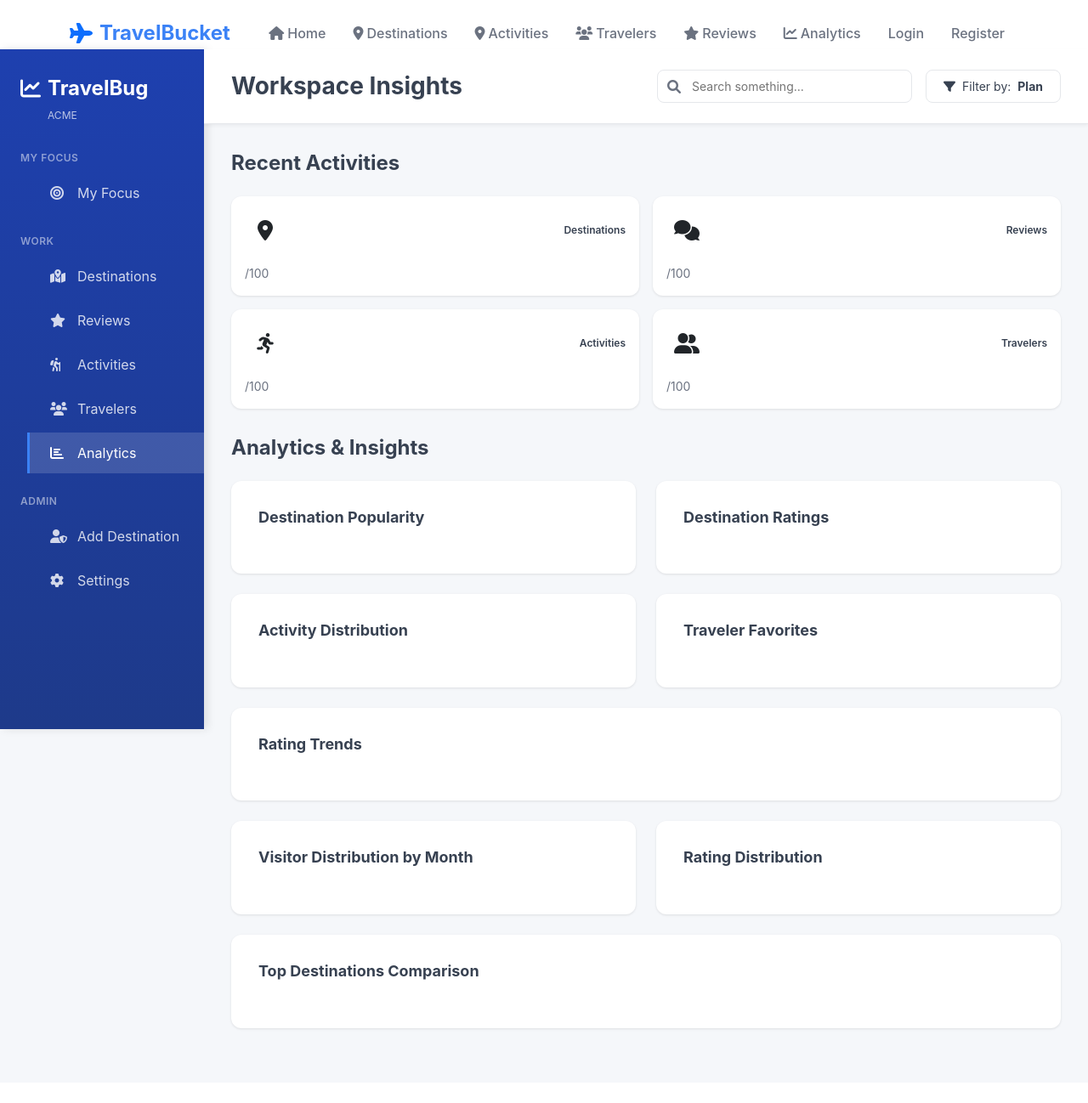
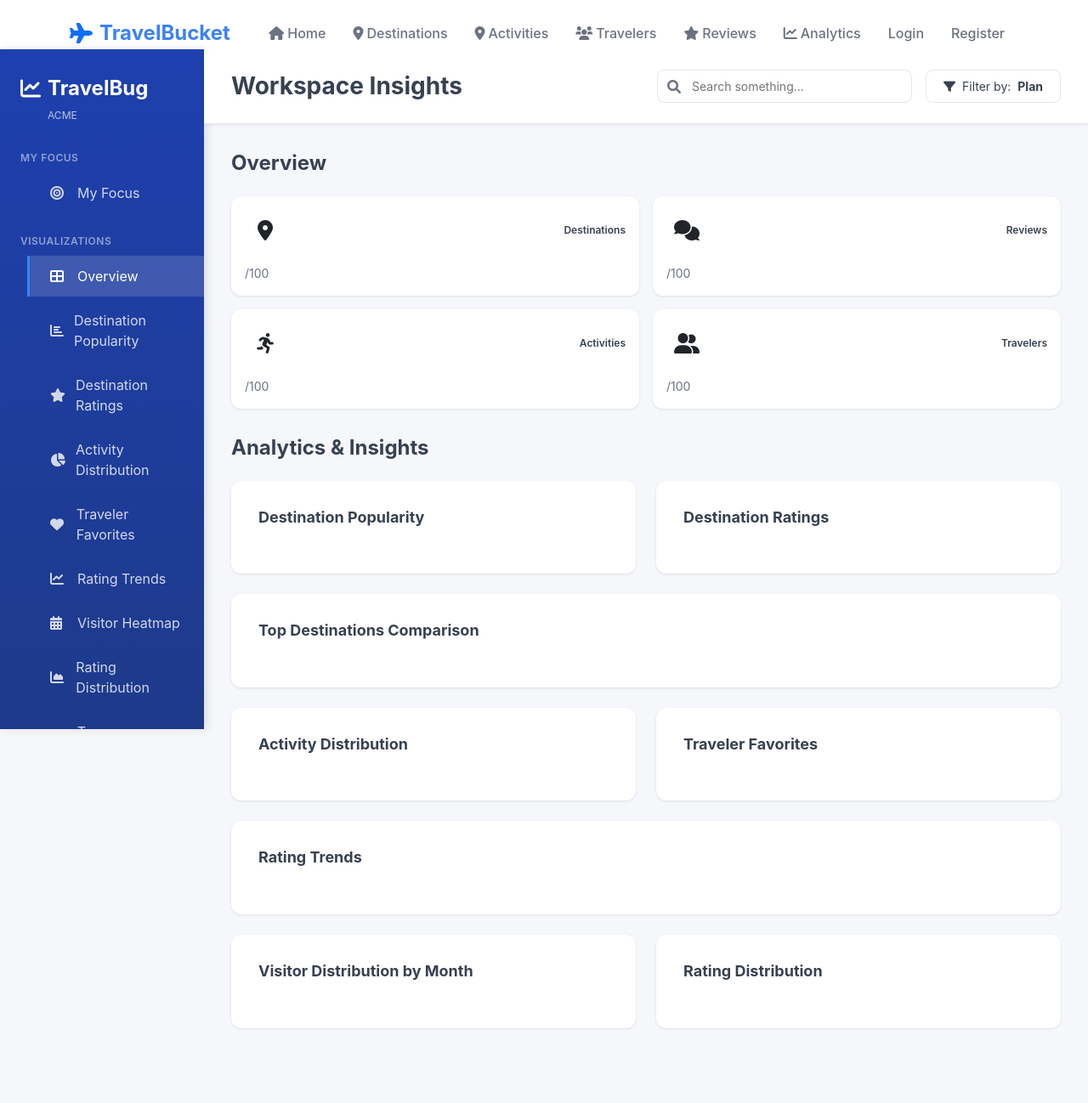
Before and after one commit to mwanaisha222/travelbug, a Django app: template explorer/templates/explorer/analytics.html in a window 1280 px wide. Shown: the whole page at 85% size. Before the commit the page ends 1213 px from the top, so only its background shows below. Run offline with Django 5.2, Linux system fonts and the light colour scheme; the template is opened without the code that fills it, so the values that code supplies are empty.

Commit message:
analytics page update

```diff
--- a/explorer/templates/explorer/analytics.html
+++ b/explorer/templates/explorer/analytics.html
@@ -19,6 +19,10 @@
     margin: 0;
     padding: 0;
     box-sizing: border-box;
+  }
+
+  html {
+    scroll-behavior: smooth;
   }
 
   body {
@@ -118,6 +122,11 @@
     margin-left: 240px;
     flex: 1;
     padding: 0;
+    scroll-padding-top: 100px;
+  }
+
+  .content-container > div {
+    scroll-margin-top: 100px;
   }
 
   .top-header {
@@ -423,11 +432,28 @@
     margin-bottom: 2rem;
   }
 
+  .activity-card-link {
+    text-decoration: none;
+    color: inherit;
+    display: block;
+    transition: transform 0.2s, box-shadow 0.2s;
+  }
+
+  .activity-card-link:hover {
+    transform: translateY(-4px);
+  }
+
+  .activity-card-link:hover .activity-card {
+    box-shadow: 0 8px 16px rgba(0,0,0,0.15);
+  }
+
   .activity-card {
     background: white;
     border-radius: 12px;
     padding: 1rem;
     box-shadow: 0 1px 3px rgba(0,0,0,0.1);
+    transition: box-shadow 0.2s;
+    cursor: pointer;
   }
 
   .activity-header {
@@ -553,13 +579,17 @@
     </div>
 
     <div class="sidebar-section">
-      <div class="sidebar-section-title">Work</div>
+      <div class="sidebar-section-title">Visualizations</div>
       <ul class="sidebar-menu">
-        <li><a href="{% url 'destination_list' %}"><i class="fas fa-map-marked-alt"></i> Destinations</a></li>
-        <li><a href="{% url 'reviews_list' %}"><i class="fas fa-star"></i> Reviews</a></li>
-        <li><a href="{% url 'activities_list' %}"><i class="fas fa-hiking"></i> Activities</a></li>
-        <li><a href="{% url 'travelers_list' %}"><i class="fas fa-users"></i> Travelers</a></li>
-        <li><a href="{% url 'analytics' %}" class="active"><i class="fas fa-chart-bar"></i> Analytics</a></li>
+        <li><a href="#overview" class="active"><i class="fas fa-th-large"></i> Overview</a></li>
+        <li><a href="#popularity"><i class="fas fa-chart-bar"></i> Destination Popularity</a></li>
+        <li><a href="#ratings"><i class="fas fa-star"></i> Destination Ratings</a></li>
+        <li><a href="#activities"><i class="fas fa-chart-pie"></i> Activity Distribution</a></li>
+        <li><a href="#preferences"><i class="fas fa-heart"></i> Traveler Favorites</a></li>
+        <li><a href="#trends"><i class="fas fa-chart-line"></i> Rating Trends</a></li>
+        <li><a href="#heatmap"><i class="fas fa-calendar-alt"></i> Visitor Heatmap</a></li>
+        <li><a href="#distribution"><i class="fas fa-chart-area"></i> Rating Distribution</a></li>
+        <li><a href="#comparison"><i class="fas fa-columns"></i> Top Destinations</a></li>
       </ul>
     </div>
 
@@ -588,9 +618,10 @@
     </div>
 
     <div class="content-container">
-      <div class="recent-activities">
-        <h2 class="section-title">Recent Activities</h2>
+      <div id="overview" class="recent-activities">
+        <h2 class="section-title">Overview</h2>
         <div class="activities-grid">
+          <a href="{% url 'destination_list' %}" class="activity-card-link">
             <div class="activity-card">
               <div class="activity-header">
                 <div class="metric-icon"><i class="fas fa-map-marker-alt"></i></div>
@@ -599,7 +630,9 @@
               <div class="activity-count">{{ summary.total_destinations }}</div>
               <div class="metric-label"><span>/100</span></div>
             </div>
+          </a>
 
+          <a href="{% url 'reviews_list' %}" class="activity-card-link">
             <div class="activity-card">
               <div class="activity-header">
                 <div class="metric-icon"><i class="fas fa-comments"></i></div>
@@ -608,7 +641,9 @@
               <div class="activity-count">{{ summary.total_reviews }}</div>
               <div class="metric-label"><span>/100</span></div>
             </div>
+          </a>
 
+          <a href="{% url 'activities_list' %}" class="activity-card-link">
             <div class="activity-card">
               <div class="activity-header">
                 <div class="metric-icon"><i class="fas fa-running"></i></div>
@@ -617,7 +652,9 @@
               <div class="activity-count">{{ summary.total_activities }}</div>
               <div class="metric-label"><span>/100</span></div>
             </div>
+          </a>
 
+          <a href="{% url 'travelers_list' %}" class="activity-card-link">
             <div class="activity-card">
               <div class="activity-header">
                 <div class="metric-icon"><i class="fas fa-user-friends"></i></div>
@@ -626,56 +663,57 @@
               <div class="activity-count">{{ summary.total_travelers }}</div>
               <div class="metric-label"><span>/100</span></div>
             </div>
+          </a>
         </div>
       </div>
 
       <div class="chart-section">
         <h2 class="section-title">Analytics & Insights</h2>
 
-        <div class="charts-grid">
+        <div id="popularity" class="charts-grid">
           <div class="chart-box">
             <h3>Destination Popularity</h3>
             {{ destination_popularity|safe }}
           </div>
 
-          <div class="chart-box">
+          <div id="ratings" class="chart-box">
             <h3>Destination Ratings</h3>
             {{ destination_ratings|safe }}
           </div>
         </div>
 
-        <div class="charts-grid">
+        <div id="comparison" class="chart-box">
+          <h3>Top Destinations Comparison</h3>
+          {{ top_destinations_comparison|safe }}
+        </div>
+
+        <div id="activities" class="charts-grid">
           <div class="chart-box">
             <h3>Activity Distribution</h3>
             {{ activity_distribution|safe }}
           </div>
 
-          <div class="chart-box">
+          <div id="preferences" class="chart-box">
             <h3>Traveler Favorites</h3>
             {{ traveler_preferences|safe }}
           </div>
         </div>
 
-        <div class="chart-box">
+        <div id="trends" class="chart-box">
           <h3>Rating Trends</h3>
           {{ rating_trends|safe }}
         </div>
 
-        <div class="charts-grid">
+        <div id="heatmap" class="charts-grid">
           <div class="chart-box">
             <h3>Visitor Distribution by Month</h3>
             {{ seasonal_heatmap|safe }}
           </div>
 
-          <div class="chart-box">
+          <div id="distribution" class="chart-box">
             <h3>Rating Distribution</h3>
             {{ rating_distribution|safe }}
           </div>
-        </div>
-
-        <div class="chart-box">
-          <h3>Top Destinations Comparison</h3>
-          {{ top_destinations_comparison|safe }}
         </div>
       </div>
     </div>
```
Lines whose indentation alone changed are shown as unchanged.
